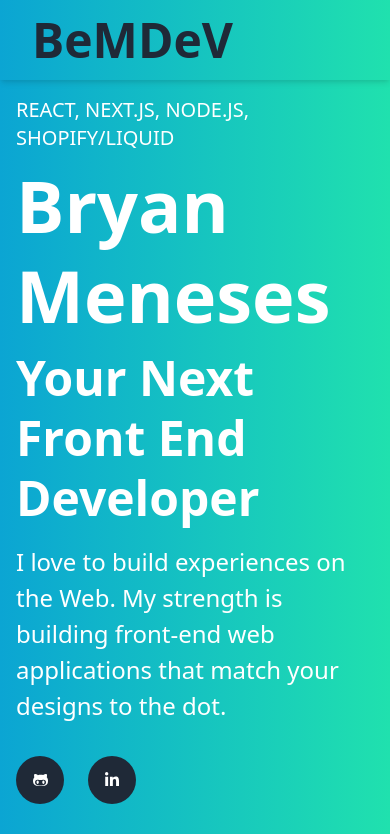
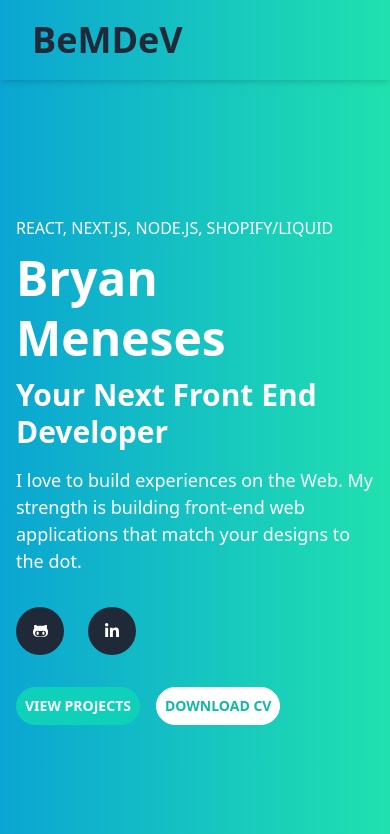
Before and after one commit to bryanMeneses/bemdev-portfolio, a Next.js app: page / in a window 390 px wide. Shown: the top 834 px of the page. Built offline with nearby package versions, Linux system fonts and the light colour scheme.

Commit message:
added mobile responsiveness

```diff
--- a/components/Button/Button.module.css
+++ b/components/Button/Button.module.css
@@ -1,15 +1,5 @@
 .btn {
-  display: inline-block;
-  cursor: pointer;
-  font-weight: 700;
-  padding: 8px 12px;
-  border: 2px solid #ffffff;
-  border-radius: 24px;
-  -webkit-transition: all 0.15s ease-in-out;
-  -moz-transition: all 0.15s ease-in-out;
-  -o-transition: all 0.15s ease-in-out;
-  -ms-transition: all 0.15s ease-in-out;
-  transition: all 0.15s ease-in-out;
+  @apply font-bold border border-solid border-white rounded-3xl inline-block cursor-pointer transition-all text-sm sm:text-base py-2 px-2 md:px-8;
 }
 
 .btn:hover {
--- a/components/Header/Header.js
+++ b/components/Header/Header.js
@@ -54,7 +54,7 @@ const Header = () => {
     <nav className={`z-10 fixed w-full shadow-md transition-all ${scrolled && 'bg-white'}`}>
       <div className={`flex relative w-full justify-between items-center h-20 px-8 mobile-nav-${mobileNavActive}`}>
         <Link passHref href="/">
-          <a className="text-5xl text-gray-800 font-bold">BeMDeV</a>
+          <a className="text-4xl sm:text-5xl text-gray-800 font-bold">BeMDeV</a>
         </Link>
         <div ref={allLinksRef} className="hidden md:block">
           {navLinks.map((link, i) => {
--- a/components/Modal/Modal.module.css
+++ b/components/Modal/Modal.module.css
@@ -3,7 +3,7 @@
 }
 
 .wrapper {
-  @apply h-full w-full flex justify-center items-center;
+  @apply h-full mx-auto w-11/12 flex justify-center items-center;
 }
 
 .content {
--- a/pages/index.js
+++ b/pages/index.js
@@ -86,11 +86,10 @@ export default function Home() {
 
       <Element className={`${styles.hero}`}>
         <div className="container">
-          <div className='flex flex-col items-center justify-between md:flex-row'>
-            <Trail className='mt-4 font-bold text-white md:pr-4 md:mt-0 lg:p-0 md:w-10/12'>
-              <h6 className="uppercase tracking-loose font-normal">React, Next.js, Node.js, Shopify/Liquid</h6>
-              <h1 className="leading-tight my-2 text-7xl">Bryan Meneses</h1>
-              <h2 className="leading-tight mb-4 text-5xl">Your Next Front End Developer</h2>
+          <Trail className='mt-4 font-bold text-white md:pr-4 md:mt-0 lg:p-0'>
+            <p className="uppercase tracking-loose font-normal">React, Next.js, Node.js, Shopify/Liquid</p>
+            <h1 className="leading-tight my-2 text-5xl sm:text-6xl md:text-7xl">Bryan Meneses</h1>
+            <h2 className="leading-tight mb-4 text-3xl sm:text-4xl md:text-5xl">Your Next Front End Developer</h2>
             <h5 className="leading-normal mb-8 font-normal max-w-xl">I love to build experiences on the Web. My strength is building front-end web applications that match your designs to the dot.</h5>
             <div className='mt-4'>
               <a className="h-12 w-12 mr-6 rounded-full bg-gray-800 transition-all transform hover:scale-110 inline-flex justify-center items-center hover:shadow-lg" href="#">
@@ -101,11 +100,6 @@ export default function Home() {
               </a>
             </div>
           </Trail>
-           {/*
-            <animated.div style={useSpring(fadeIn(1000))} className='relative w-7/12 md:w-5/12 lg:p-0 lg:w-4/12'>
-              <img style={{transform: "translateY(-50%)"}} className="absolute top-2/4 left-10 max-w-lg" src="/app.png" />
-            </animated.div> */}
-          </div>
           <animated.div style={useSpring(fadeIn(1250))} className={`mt-8 ${styles.cta}`}>
             <ButtonLink href="/" btnStyle="primary" className="mr-4">VIEW PROJECTS</ButtonLink>
             <ButtonLink href="/" btnStyle="secondary">DOWNLOAD CV</ButtonLink>
@@ -126,7 +120,7 @@ export default function Home() {
               <ul className="list-disc pl-5">
                 <li className="mb-2">Developed a full-stack portal using Next.js and Node.js to simplify work-flow for marketing team. Features creating Trello cards via the Trello API directly from portal and routes for downloading various brand assets. Backend connects to various Mongo databases used in other company sites. Uses roles/middleware to authorize relative people to access specific routes.</li>
                 <li className="mb-2">Maintained and updated <a href="https://skinresearchlabs.com" target="blank">Skin Research Laboratories</a> Shopify front end to fit holidays/seasons and created custom dynamic features, during which period the store's revenue increased by 75% over the year before.</li>
-                <li className="mb-2">Created a scrolling animated product page to market a client's new product line using GSAP.<button onClick={openModal} className="text-blue-600">View example.</button></li>
+                <li className="mb-2">Created a scrolling animated product page to market a client's new product line using GSAP. <button onClick={openModal} className="text-blue-600">View example.</button></li>
                 <li className="mb-2">Drastically improved page initial loading times for above e-commerce site by implementing image and stylesheet lazy-loading.</li>
                 <li className="mb-2">Coordinated with the lead developer using Git and Bitbucket.</li>
               </ul>
@@ -179,7 +173,7 @@ export default function Home() {
           </div>
           <div className='flex mt-10 flex-col items-center justify-between md:flex-row'>
 
-            <div className="w-6/12 text-white text-xl">
+            <div className="w-full md:w-6/12 text-white text-xl">
               <p>
                 Hi! My name is Bryan Meneses and I am a web developer based in the Southwest of England, originally from the USA. My journey to web development was long. I used to study music, and then I graduated in Accounting. By then creativity was gone in my life and I felt aimless.
               </p>
@@ -188,10 +182,10 @@ export default function Home() {
               </p>
             </div>
 
-            <div className='w-7/12 md:w-5/12 lg:p-0 lg:w-4/12'>
+            <div style={{minWidth: 300}} className='mt-10 md:mt-0 w-7/12 md:w-5/12 lg:p-0 lg:w-4/12'>
               <div className={styles['img-wrap']}>
                 <div className={styles.img}>
-                  <Image width="640" height="640" layout="responsive" src="/bryan-portrait.jpeg" />
+                  <img width="640" height="640" src="/bryan-portrait.jpeg" />
                 </div>
               </div>
             </div>
--- a/styles/Home.module.css
+++ b/styles/Home.module.css
@@ -1,5 +1,5 @@
 .hero {
-  min-height: 720px;
+  min-height: 580px;
   height: calc(100vh - 80px);
   display: flex;
   align-items: center;
@@ -29,7 +29,7 @@
 }
 
 .cta {
-  text-align: center;
+  /* text-align: center; */
 }
 
 @screen sm {
--- a/styles/globals.css
+++ b/styles/globals.css
@@ -20,27 +20,27 @@ body {
 }
 
 h1 {
-  @apply text-6xl;
+  @apply text-5xl md:text-6xl;
 }
 
 h2 {
-  @apply text-5xl;
+  @apply text-4xl md:text-5xl;
 }
 
 h3 {
-  @apply text-4xl;
+  @apply text-3xl md:text-4xl;
 }
 
 h4 {
-  @apply text-3xl;
+  @apply text-xl sm:text-2xl md:text-3xl;
 }
 
 h5 {
-  @apply text-2xl;
+  @apply text-lg sm:text-xl md:text-2xl;
 }
 
 h6 {
-  @apply text-xl;
+  @apply text-base sm:text-lg md:text-xl;
 }
 
 a {
```
Lines whose indentation alone changed are shown as unchanged.
